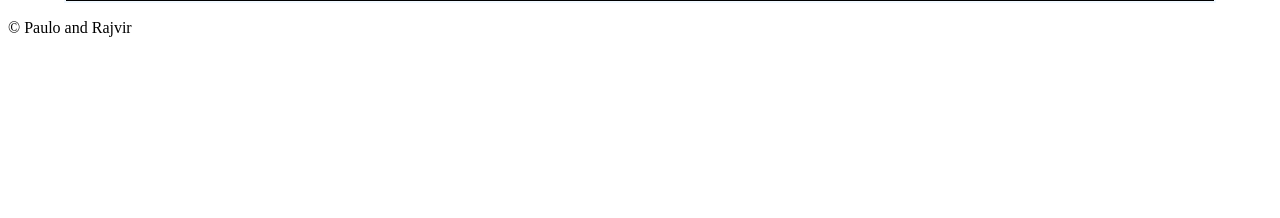
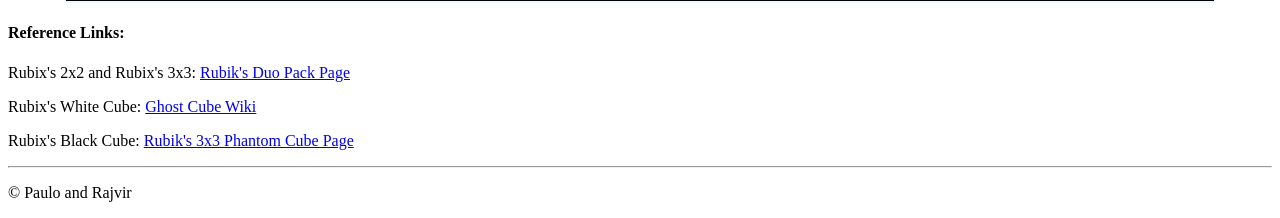
Before and after one commit to Rajvir3104/381_assignment1, a plain HTML site: page products.html in a window 1280 px wide. Shown: the part 1040-1258 px from the top of the page. Before the commit the page ends 1093 px from the top, so only its background shows below. Drawn offline with Linux system fonts and the light colour scheme.

Commit message:
Changed some stuff in index.html, added a shop now button and moved the links to be directly our company name, in products; I put references section

```diff
--- a/products.html
+++ b/products.html
@@ -72,11 +72,15 @@
 
 </table></center>
 </main>
-
+<div>
+<!-- References Section -->
+    <h4>Reference Links: </h4>
+    <p>Rubix's 2x2 and Rubix's 3x3: <a href="https://rubiks.com/en-US/productdetails/778988419977/">Rubik's Duo Pack Page</a></p>
+    <p>Rubix's White Cube: <a href="https://ruwix.com/twisty-puzzles/3x3x3-rubiks-cube-shape-mods-variations/ghost-cube/">Ghost Cube Wiki</a></p>
+    <p>Rubix's Black Cube: <a href="https://rubiks.com/en-US/productdetails/778988428757/">Rubik's 3x3 Phantom Cube Page</a></p>
+</div>
+<hr>
 <footer>
     <p>© Paulo and Rajvir</p>
 </footer>
-
-
-
 </body></html>
```
Also changed, not shown: index.html (+21 -18 lines).
